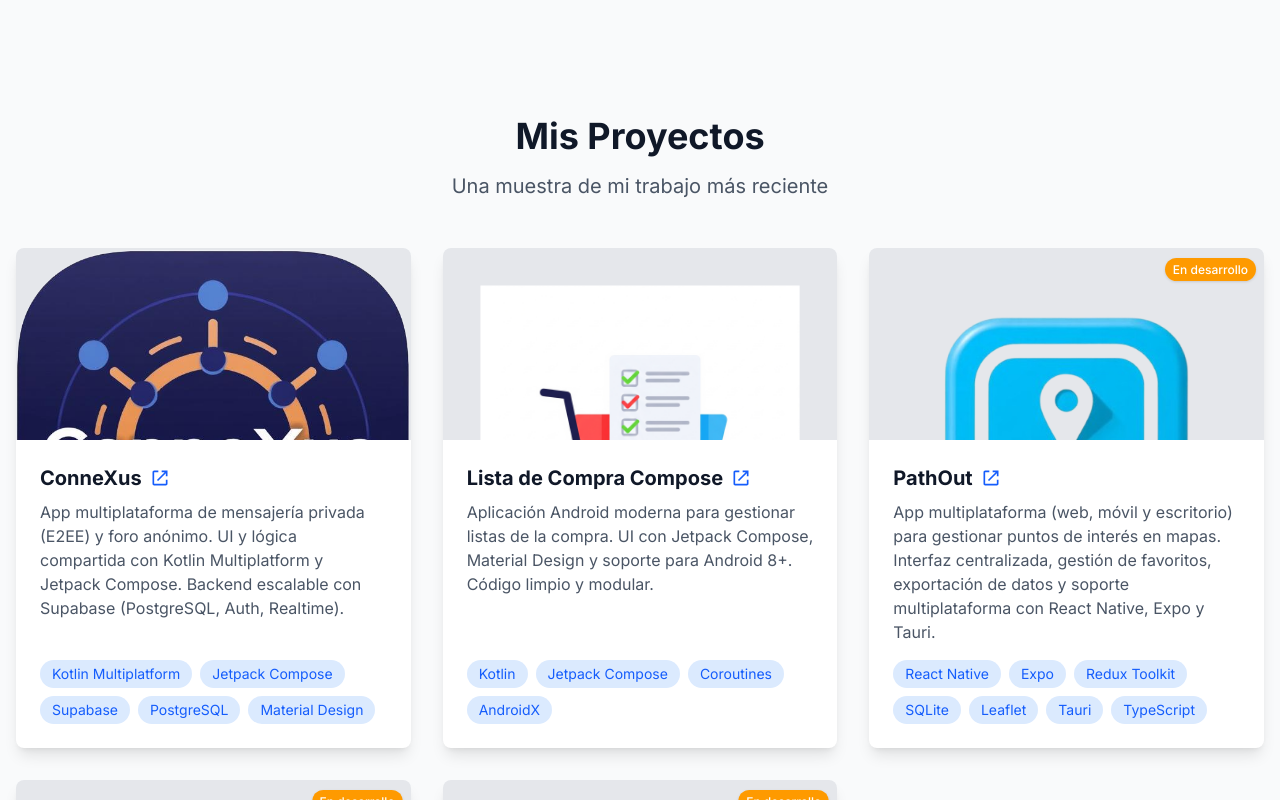
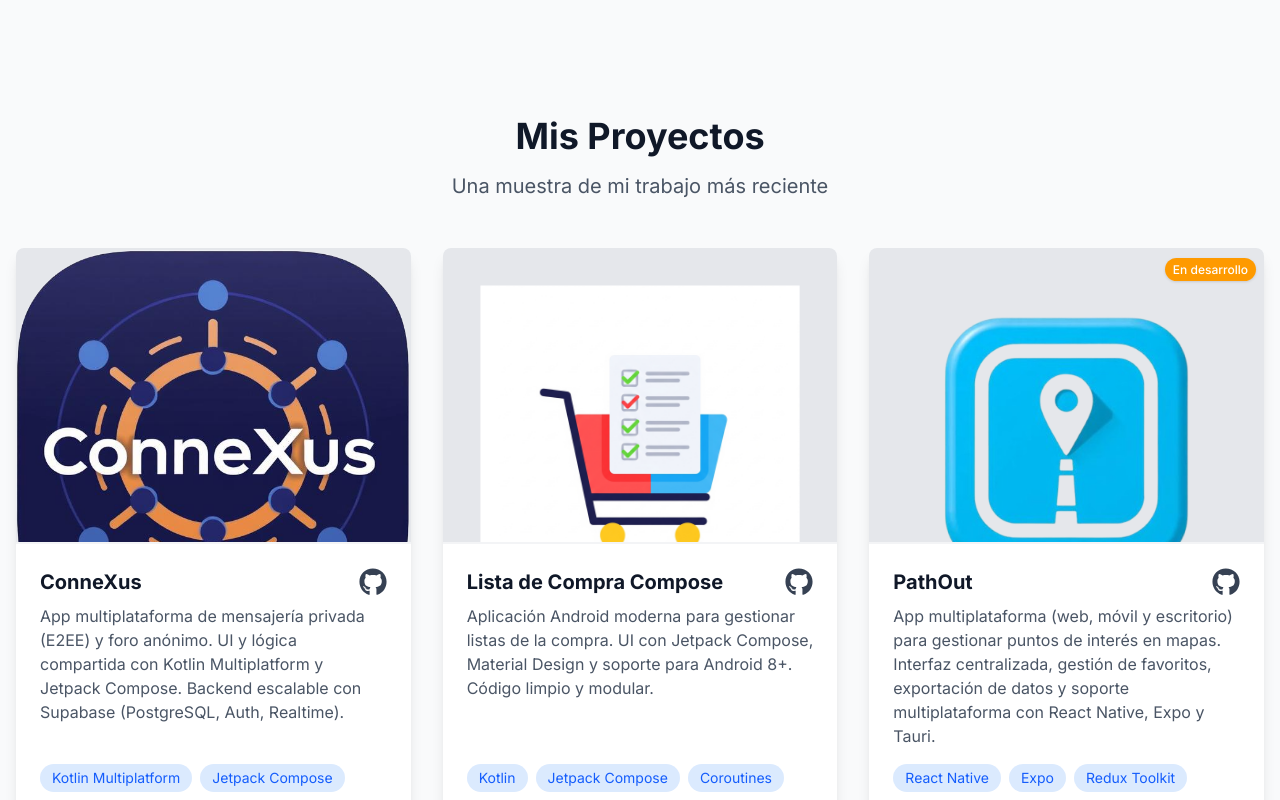
Before and after one commit to MendietaGarciaAlejandro/portfolioWebMendieta, a Next.js app: page / in a window 1280 px wide. Shown: the part 2000-2800 px from the top of the page. Built offline with nearby package versions, Linux system fonts and the light colour scheme.

Commit message:
Añade icono de GitHub y mejora el enlace al repositorio en la sección de proyectos

```diff
--- a/src/components/sections/Projects.tsx
+++ b/src/components/sections/Projects.tsx
@@ -1,6 +1,7 @@
 'use client';
 import { motion } from 'framer-motion';
 import Image from 'next/image';
+import { FaGithub } from 'react-icons/fa';
 
 export const Projects = () => {
     const projects = [
@@ -105,13 +106,13 @@ export const Projects = () => {
                             transition={{ delay: index * 0.2 }}
                             className="bg-white dark:bg-gray-700 rounded-lg overflow-hidden shadow-lg hover:shadow-xl transition-shadow flex flex-col"
                         >
-                            <div className="h-48 bg-gray-200 dark:bg-gray-600 relative">
+                            <div className="relative w-full aspect-[4/3] bg-gray-200 dark:bg-gray-600 border-b-2 border-gray-100 dark:border-gray-700">
                                 {project.image ? (
                                     <Image
                                         src={project.image}
                                         alt={project.title}
                                         fill
-                                        className="object-cover object-top"
+                                        className="object-cover object-top rounded-t-lg"
                                         sizes="(max-width: 768px) 100vw, (max-width: 1200px) 50vw, 33vw"
                                         priority={index === 0}
                                     />
@@ -129,25 +130,21 @@ export const Projects = () => {
                                 )}
                             </div>
                             <div className="p-6 flex-1 flex flex-col">
-                                <a
-                                    href={project.github}
-                                    target="_blank"
-                                    rel="noopener noreferrer"
-                                    className="hover:underline"
-                                >
-                                    <h3 className="text-xl font-bold text-gray-900 dark:text-white mb-2 flex items-center gap-2">
+                                <div className="flex items-center justify-between mb-2">
+                                    <h3 className="text-xl font-bold text-gray-900 dark:text-white">
                                         {project.title}
-                                        <svg
-                                            xmlns="http://www.w3.org/2000/svg"
-                                            viewBox="0 0 24 24"
-                                            fill="currentColor"
-                                            className="w-5 h-5 text-blue-600 dark:text-blue-400 inline-block"
-                                        >
-                                            <path d="M14 3h7v7h-2V6.41l-9.29 9.3-1.42-1.42L17.59 5H14V3z" />
-                                            <path d="M5 5h5V3H5c-1.1 0-2 .9-2 2v14c0 1.1.9 2 2 2h14c1.1 0 2-.9 2-2v-5h-2v5H5V5z" />
-                                        </svg>
                                     </h3>
-                                </a>
+                                    <a
+                                        href={project.github}
+                                        target="_blank"
+                                        rel="noopener noreferrer"
+                                        aria-label={`Ver repositorio de ${project.title} en GitHub`}
+                                        title="Ver en GitHub"
+                                        className="text-gray-700 dark:text-gray-200 hover:text-black dark:hover:text-white transition-colors ml-2"
+                                    >
+                                        <FaGithub className="w-7 h-7" />
+                                    </a>
+                                </div>
                                 <p className="text-gray-600 dark:text-gray-300 mb-4 flex-1">
                                     {project.description}
                                 </p>
```
